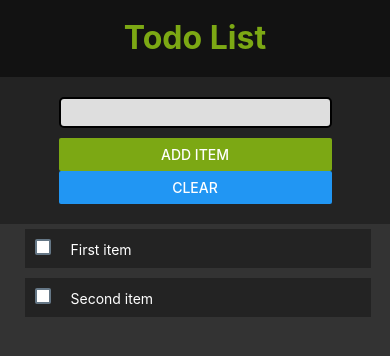
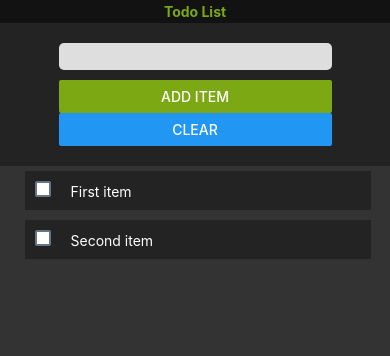
Before and after one commit to SmiJa/todo-expo-app, a React Native app: screen / in a window 390 px wide. Shown: the top 356 px of the page. Built offline with nearby package versions, Linux system fonts and the light colour scheme.

Commit message:
change styles

```diff
--- a/App.js
+++ b/App.js
@@ -107,15 +107,15 @@ const styles = StyleSheet.create({
   header: {
     backgroundColor: '#121212',
     padding: '0.2em',
-    fontSize: '2em',
-    lineHeight: '2em',
+    // fontSize: '2em',
+    // lineHeight: '2em',
     width: '100%',
     textAlign: 'center',
     color: '#7ca814',
     fontWeight: 'bold'
   },
   input: {
-    border: '2px solid #000',
+    // border: '2px solid #000',
     padding: 5,
     width: '70%',
     marginTop: 20,
```
